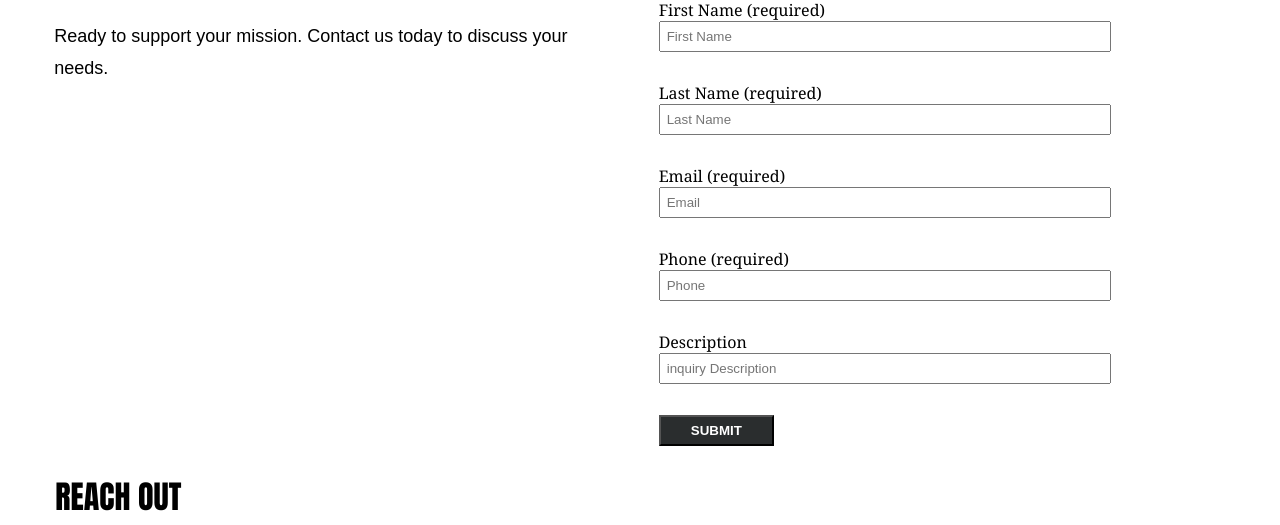
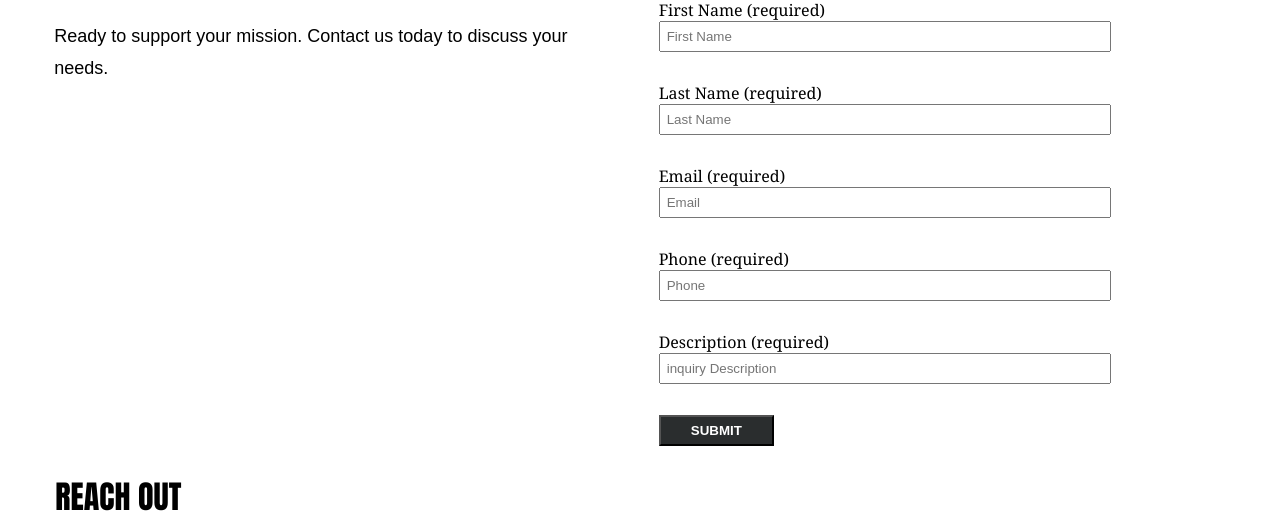
Before and after one commit to dfranco01/charter-rebrand, a Flask app: page / in a window 1280 px wide. Shown: the part 1381-1906 px from the top of the page. Run offline with Flask 3, Linux system fonts and the light colour scheme.

Commit message:
TiDB added

```diff
--- a/app.py
+++ b/app.py
@@ -8,10 +8,12 @@ load_dotenv()
 secret_key = os.getenv('SECRET_KEY')
 password = os.getenv("PASSWORD")
 port = os.getenv("PORT")
+url = os.getenv("DB_URI")
 
 app = Flask(__name__)
 app.config['SECRET_KEY'] = secret_key
-app.config['SQLALCHEMY_DATABASE_URI'] = f"mysql://root:{password}@localhost:{port}/charter"
+#app.config['SQLALCHEMY_DATABASE_URI'] = f"mysql://root:{password}@localhost:{port}/charter"
+app.config['SQLALCHEMY_DATABASE_URI'] = url
 app.config['SQLALCHEMY_TRACK_MODIFICATIONS'] = False
 db = SQLAlchemy(app)
 #db.init_app(app)
--- a/templates/home.html
+++ b/templates/home.html
@@ -46,8 +46,8 @@
                             <input type="text" id="phone" name="phone" placeholder="Phone" required>
                         </div>
                         <div class="form-section">
-                            <div><label for="desc"><span class="field">Description</span></label></div>
-                            <input type="text" id="desc" name="desc" placeholder="inquiry Description">
+                            <div><label for="desc"><span class="field">Description (required)</span></label></div>
+                            <input type="text" id="desc" name="desc" placeholder="inquiry Description" required>
                         </div>
                         <div style="display: flex; justify-content:flex-start;">
                             <button type="submit" id="submit"><strong>SUBMIT</strong></button>
```
